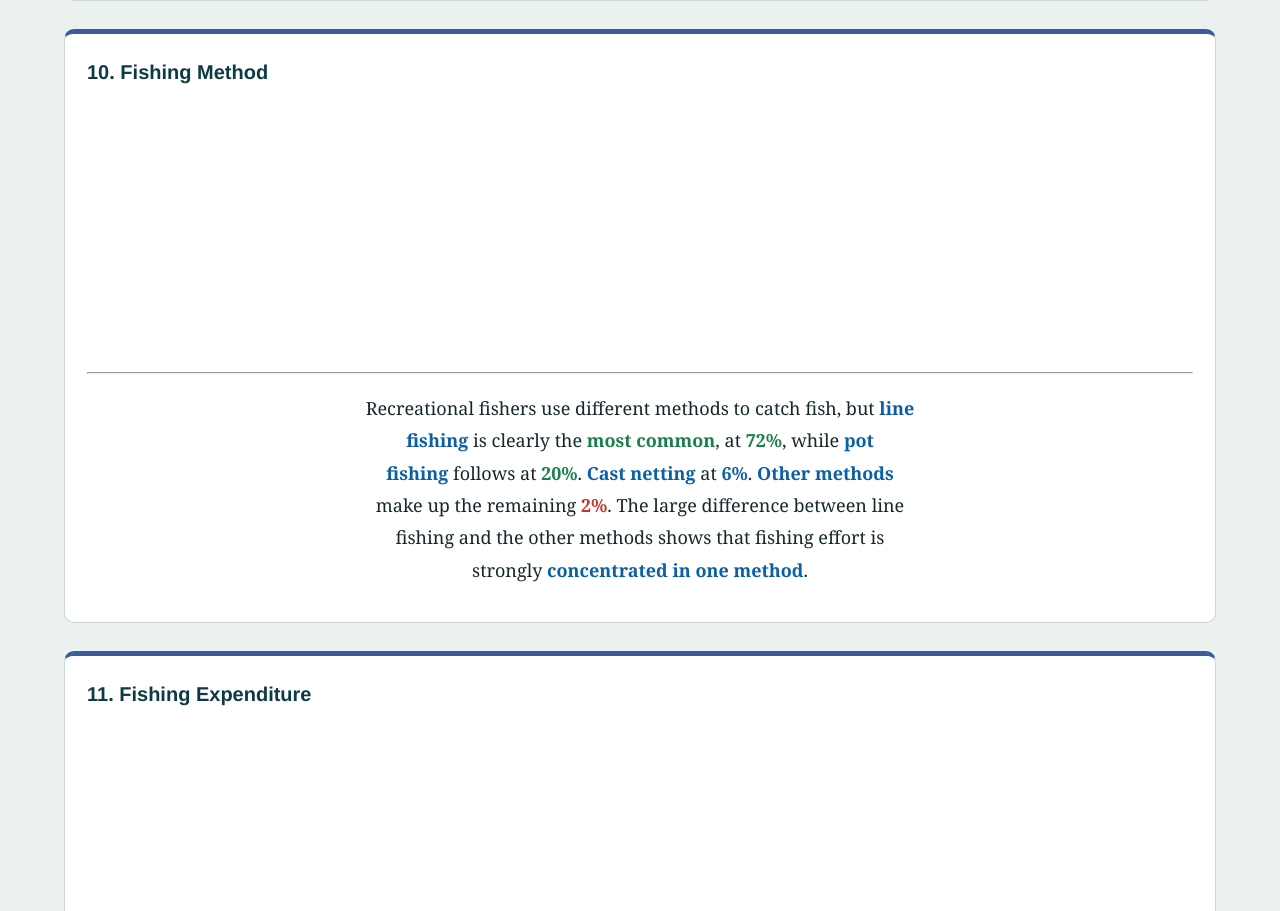
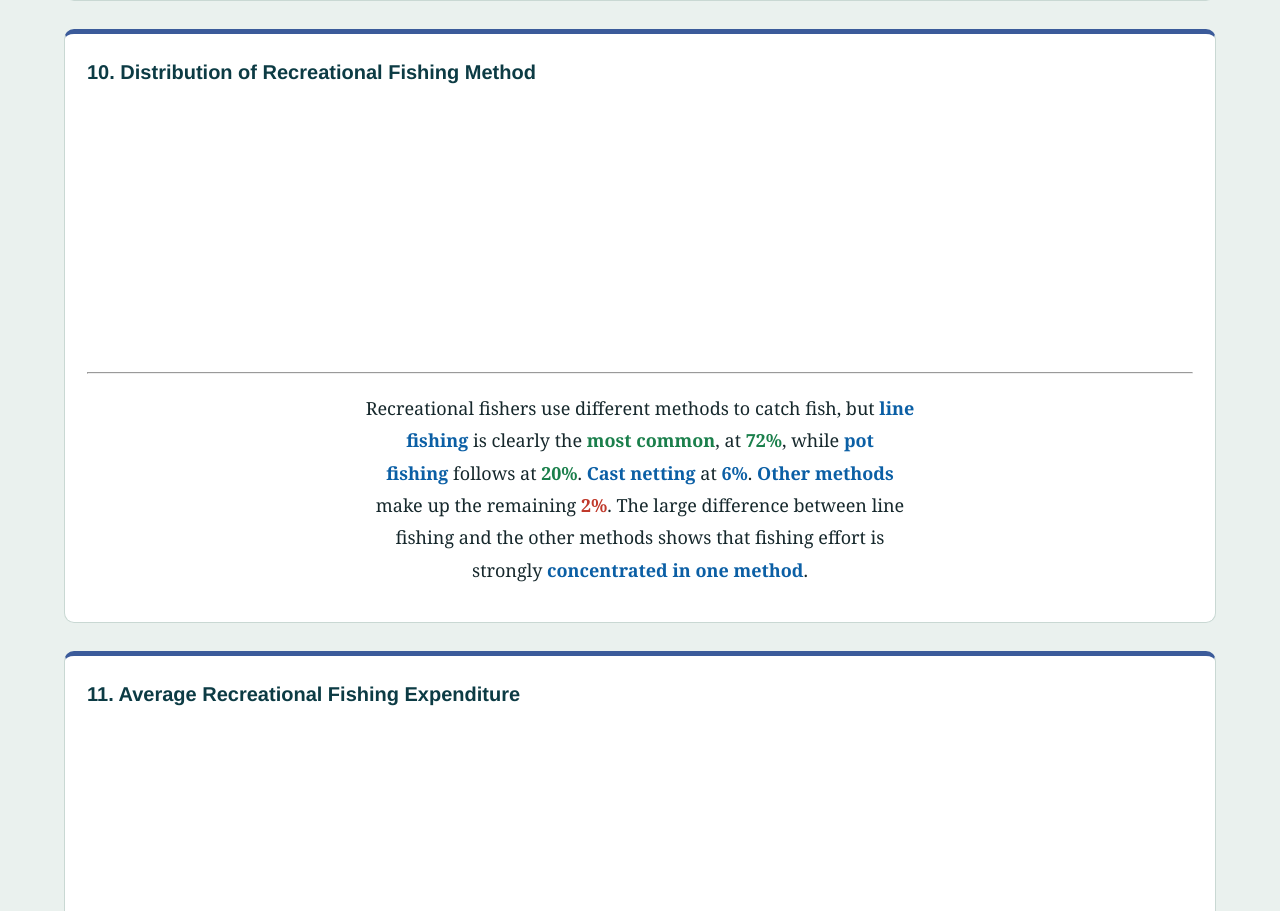
Before and after one commit to YeaWon05/FIT3179_DV2_FinalSubmission, a plain HTML site: page index.html in a window 1280 px wide. Shown: the part 7565-8476 px from the top of the page. Drawn offline with nearby package versions, Linux system fonts and the light colour scheme; a script that the page names is missing.

Commit message:
Change the title of chart

```diff
--- a/index.html
+++ b/index.html
@@ -307,7 +307,7 @@
 
                 <!-- CHART 10 -->
                 <figure class="span-12">
-                    <h3>10. Fishing Method</h3>
+                    <h3>10. Distribution of Recreational Fishing Method</h3>
 
                     <div class="pure-g">
                         <div class="pure-u-1-1">
@@ -329,7 +329,7 @@
 
                 <!-- CHART 11 -->
                 <figure class="span-12">
-                    <h3>11. Fishing Expenditure</h3>
+                    <h3>11. Average Recreational Fishing Expenditure</h3>
 
                     <div class="pure-g">
                         <div class="pure-u-1-1">
```
